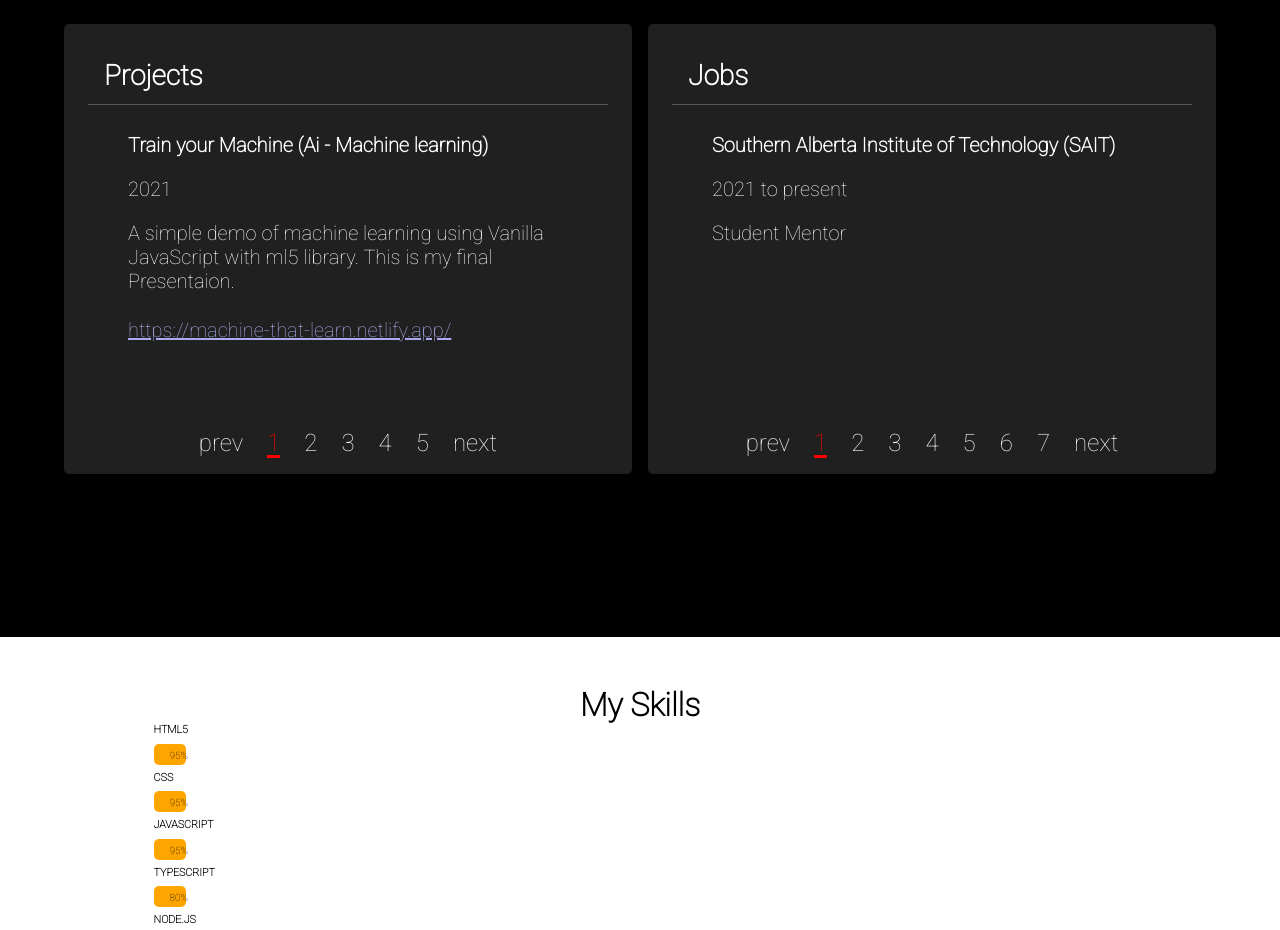
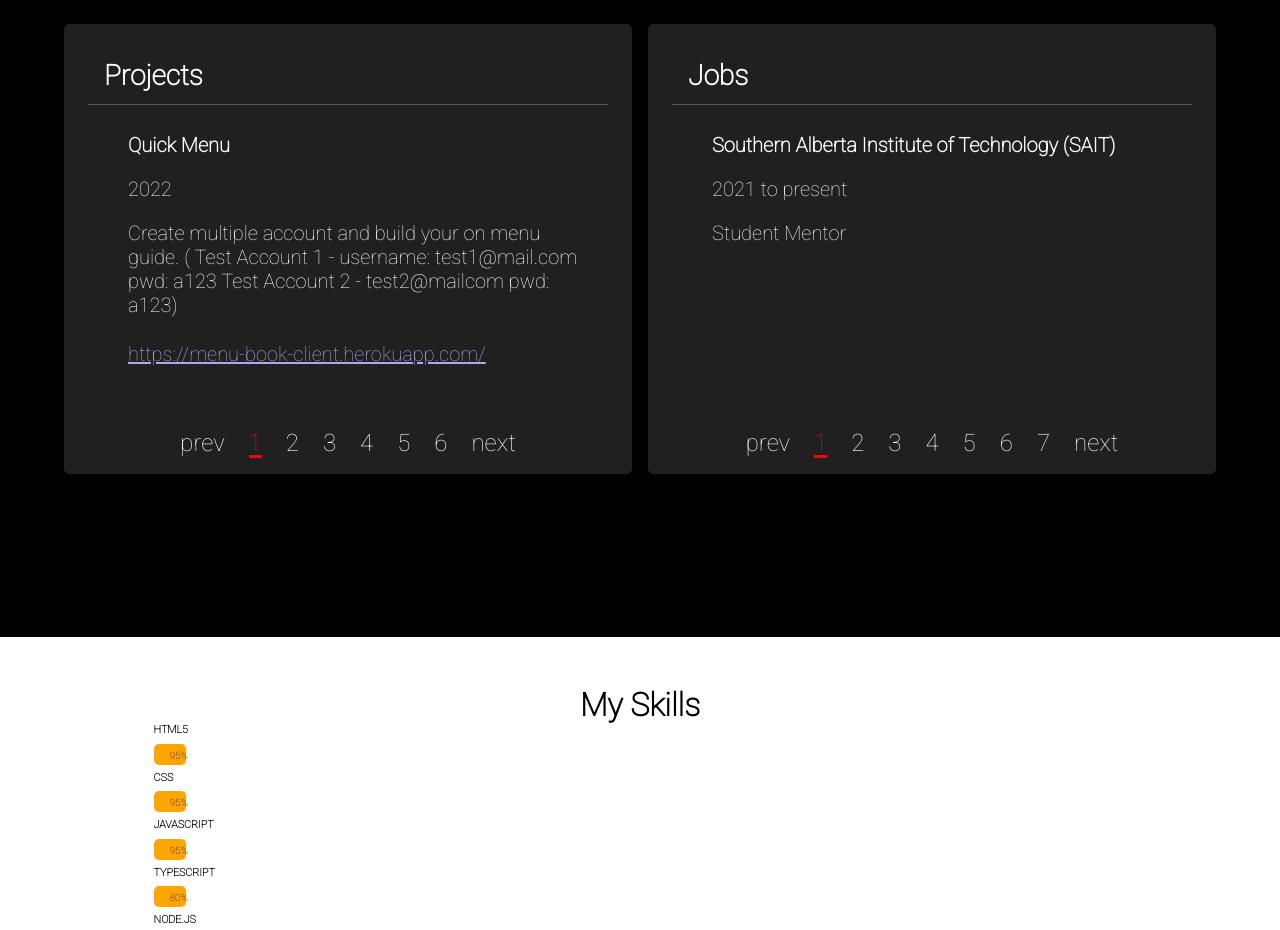
Before and after one commit to nozky/norvillie, a React (Create React App) app: page / in a window 1280 px wide. Shown: the part 1763-2693 px from the top of the page. Built offline with nearby package versions, Linux system fonts and the light colour scheme.

Commit message:
added project

```diff
--- a/src/components/data/works.js
+++ b/src/components/data/works.js
@@ -1,6 +1,13 @@
 // related means, related to projects
 
 export const worksData = [
+  {
+    title: 'Quick Menu',
+    year: '2022',
+    description: 'Create multiple account and build your on menu guide. ( Test Account 1 -  username: test1@mail.com pwd: a123  Test Account 2 - test2@mailcom pwd: a123)',
+    url: 'https://menu-book-client.herokuapp.com/',
+    related: true
+  },
   {
     title: 'Train your Machine (Ai - Machine learning)',
     year: '2021',
```
